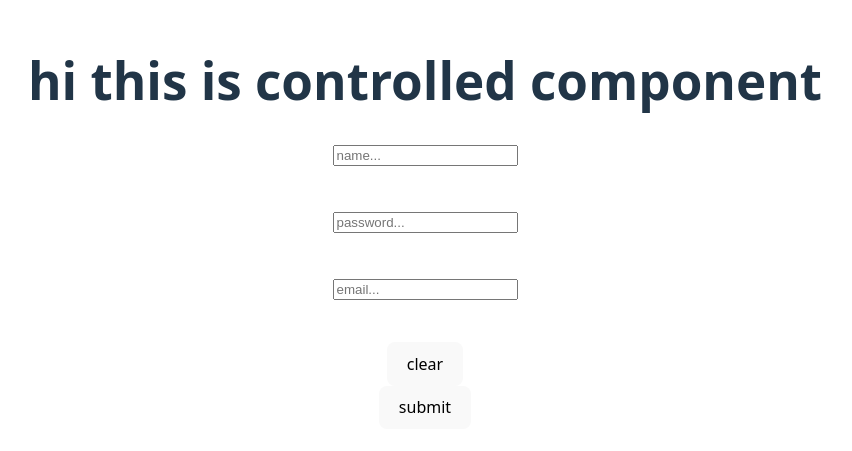
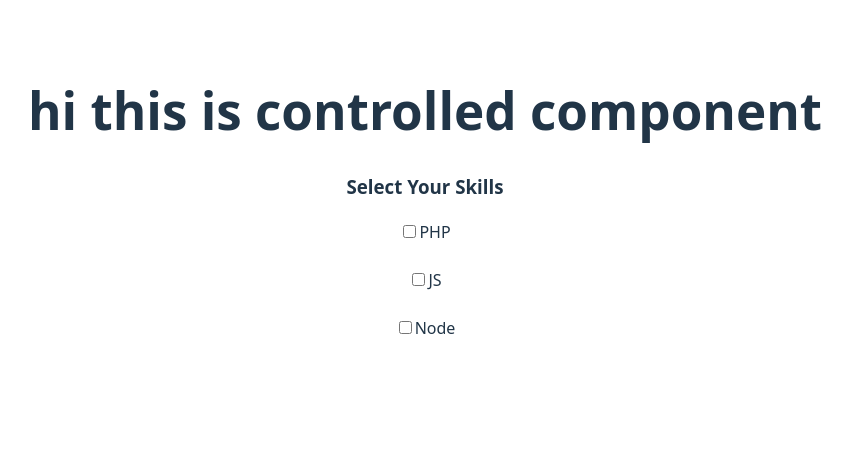
Before and after one commit to rahul-lade/stepbystep_react, a React (Vite) app in the folder my-react-app/: page / in a window 1280 px wide. Shown: the part 177-628 px from the top of the page, without its empty margins (215-1067 px from the left). Built offline with nearby package versions, Linux system fonts and the light colour scheme.

Commit message:
feat: add Skills component for skill selection and update App component to include it to learn check box...

```diff
--- a/my-react-app/src/App.jsx
+++ b/my-react-app/src/App.jsx
@@ -1,9 +1,9 @@
 
-import { useState } from 'react';
 import './App.css'
 import College from './College';
 import User from './User';
 import Wrapper from './Wrapper';
+import Skills from './Skills';
 
 
 function App() {
@@ -31,26 +31,20 @@ function App() {
   // const collegearray = ['iit', 'nit', 'iiiiit', 'hdhdhd'];
   // console.log(collegearray);
 
-const [name, setname] = useState("");
-const [password, setpassword] = useState("");
-const [email, setemail] = useState("");
+      // const [name, setname] = useState("");
+      // const [password, setpassword] = useState("");
+      // const [email, setemail] = useState("");
+
+
+
   return (
 
-    <div>
+<div>
     <h1>hi this is controlled component</h1>
-    <form action="">
-      <input type="text" value={name} onChange={(e)=>{setname(e.target.value)}} placeholder='name...'/>
-      <h3>{name}</h3>
-      <br />
-      <input type="password" value={password} onChange={(e)=>{setpassword(e.target.value)}} placeholder='password...'/>
-      <h3>{password}</h3>
-      <br />
-      <input type="email" value={email} onChange={(e)=>{setemail(e.target.value)}} placeholder='email...'/>
-      <h3>{email}</h3>
-      <br />
-      <button onClick={()=>{(setname('')),setemail(''),setpassword('')} }>clear</button>
-    </form>
-    <button onClick={()=>{console.log(name,password,email)}}>submit</button>
+     <div>
+        <h3>Select Your Skills</h3>
+    </div>
+    <Skills />
 
     </div>
 
--- /dev/null
+++ b/my-react-app/src/Skills.tsx
@@ -0,0 +1,31 @@
+import React from 'react'
+import { useState } from 'react'
+
+const Skills = () => {
+    const [skills, setskills] = useState([''])
+      const handleskills=(e)=>{
+        console.log(e.target.value);
+        setskills(e.target.value)
+      }
+  return (
+    <div>
+        <input onChange={handleskills}  type="checkbox" id="php" value="php" />
+        <label htmlFor="php">PHP</label>
+        <br />
+        <br />
+        <input onChange={handleskills}  type="checkbox" id="js" value="JS" />
+        <label htmlFor="js">JS</label>
+        <br />
+        <br />
+        <input  onChange={handleskills}  type="checkbox" id="node" value="node" />
+        <label htmlFor="node">Node</label>
+        <br />
+        <br />
+
+
+<h1>{skills.toString()}</h1>
+    </div>
+  )
+}
+
+export default Skills
```
